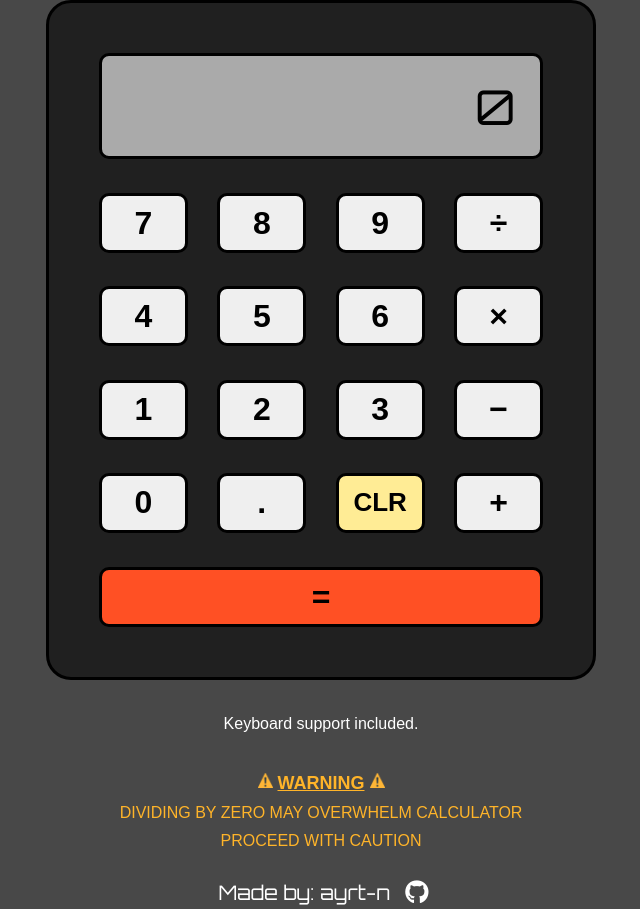
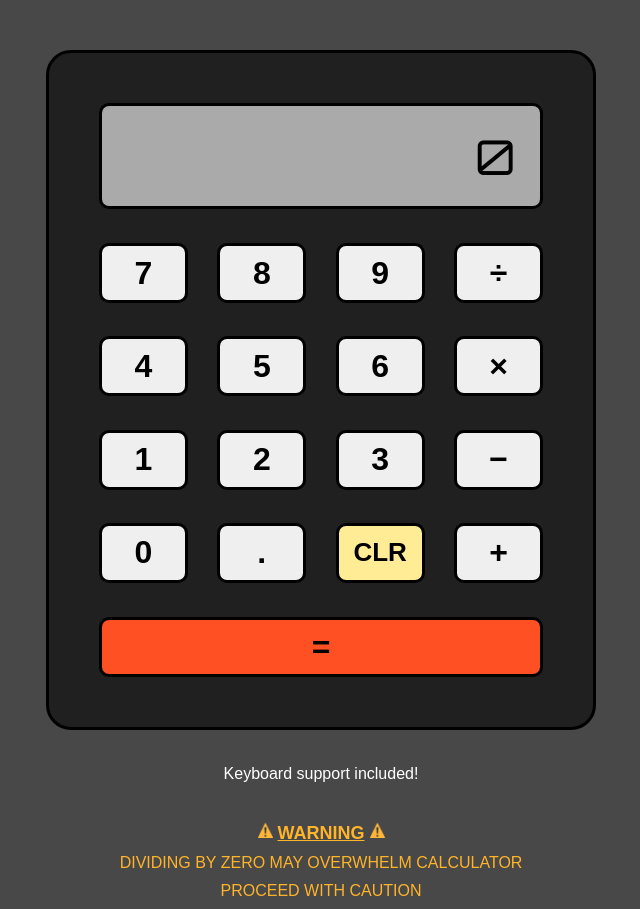
Before and after one commit to ayrt-n/odin-calculator, a plain HTML site: page index.html in a window 1280 px wide. Shown: the top 909 px of the page, without its empty margins (319-959 px from the left). Drawn offline with Linux system fonts and the light colour scheme.

Commit message:
Add margin to main container to improve look on Firefox

```diff
--- a/index.html
+++ b/index.html
@@ -38,7 +38,7 @@
                 </div>
             </div>
             <div class="info">
-                Keyboard support included.
+                Keyboard support included!
             </div>
             <div class="warning">
                 <div class="warning-header">
--- a/style.css
+++ b/style.css
@@ -8,6 +8,7 @@ body {
 }
 
 .container {
+    margin: 50px 0px;
     flex: 1;
     display: flex;
     justify-content: center;
@@ -72,6 +73,7 @@ p {
 
 .buttons {
     display: flex;
+    color: black;
     justify-content: space-between;
     align-items: center;
     flex-flow: row wrap;
```
